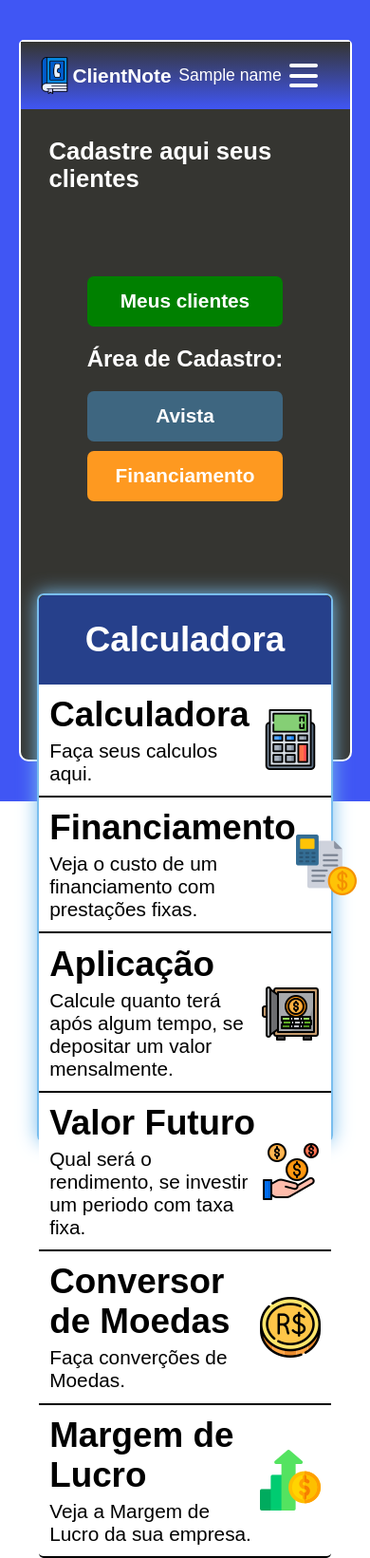
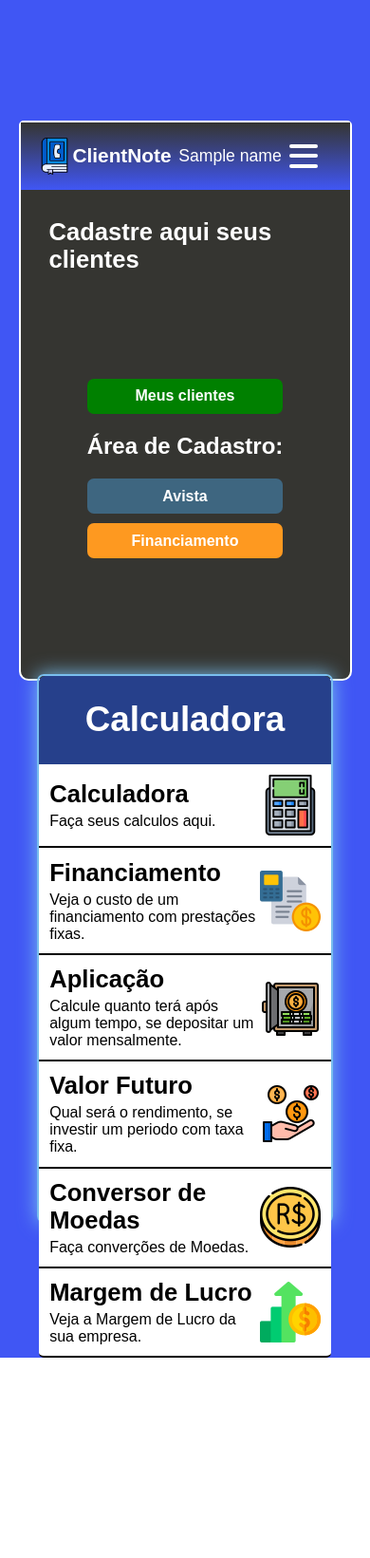
Before and after one commit to LeonardoHenriqueFR01/Agenda, a Flask app: template app/templates/agenda.html in a window 390 px wide. Shown: the whole page at 95% size. After the commit the page ends 1430 px from the top, so only its background shows below. Run offline with Flask 3, Linux system fonts and the light colour scheme; the template is opened without the code that fills it: most values are stand-ins (such as "Sample title", 1, 10 or a date in 2020).

Commit message:
initial responsividade

```diff
--- a/app/static/css/agenda.css
+++ b/app/static/css/agenda.css
@@ -13,6 +13,12 @@
     --background-content-h1: #26408B;
     --background-container: #1C1F33;
     --border-content: #79BEEE;
+}
+
+body {
+    height: 100vh;
+
+    background-color: var(--primary-color);
 }
 
 .container {
@@ -919,7 +925,7 @@
     background-color: var(--primary-color);
 }
 
-/* Configurações de responsividade  Interface inicial */
+/* Configurações de responsividade Interface inicial */
 @media (max-width: 786px) {
 
     .container {
@@ -928,7 +934,7 @@
 
     .container > .menu-principal {
         width: 90vw;
-        height: 90vh;
+        height: 70vh;
     }
 
     .container > .menu-principal > .menu-content {
@@ -961,18 +967,18 @@
         font-size: 1.6em;
     }
 
-    .container > .menu-principal > .btn-clientes > button {
+    .container > .menu-principal .menu-content > .btn-clientes > button {
         padding: .6em;
-        font-size: 1.1em;
+        font-size: 1em;
     }
 
     .container > .menu-principal > .btn-clientes > .btn-cadastrar > h2 {
         font-size: 1.4em;
     }
 
-    .container > .menu-principal > .btn-clientes > .btn-cadastrar > button {
-        padding: .5em;
-        font-size: 1.1em;
+    .container > .menu-principal > .menu-content > .btn-clientes > .btn-cadastrar > button {
+        padding: .6em;
+        font-size: 1em;
     }
 
 }
@@ -1069,3 +1075,55 @@
     }
 
 }
+
+/* Configurações de responsividade área de calculos */
+
+@media (max-width: 786px) {
+    .menu-principal > .menu-content > .calculadora > .content-options > .opt-calculadora > .box-calculadora > h2 {
+        font-size: 1.6em;
+    }
+
+    .menu-principal > .menu-content > .calculadora > .content-options > .opt-calculadora > .box-calculadora > p {
+        font-size: 1em;
+    }
+
+    .menu-principal > .menu-content > .calculadora > .content-options > .opt-financiamento > .box-financiamento > h2 {
+        font-size: 1.6em;
+    }
+
+    .menu-principal > .menu-content > .calculadora > .content-options > .opt-financiamento > .box-financiamento > p {
+        font-size: 1em;
+    }
+
+    .menu-principal > .menu-content > .calculadora > .content-options > .opt-aplicacao > .box-aplicacao > h2 {
+        font-size: 1.6em;
+    }
+
+    .menu-principal > .menu-content > .calculadora > .content-options > .opt-aplicacao > .box-aplicacao > p {
+        font-size: 1em;
+    }
+
+    .menu-principal > .menu-content > .calculadora > .content-options > .opt-valor-futuro > .box-valor-futuro > h2 {
+        font-size: 1.6em;
+    }
+
+    .menu-principal > .menu-content > .calculadora > .content-options > .opt-valor-futuro > .box-valor-futuro > p {
+        font-size: 1em;
+    }
+
+    .menu-principal > .menu-content > .calculadora > .content-options > .opt-conversor-moedas > .box-conversor-moedas > h2 {
+        font-size: 1.6em;
+    }
+
+    .menu-principal > .menu-content > .calculadora > .content-options > .opt-conversor-moedas > .box-conversor-moedas > p {
+        font-size: 1em;
+    }
+
+    .menu-principal > .menu-content > .calculadora > .content-options > .opt-lucro > .box-lucro > h2 {
+        font-size: 1.6em;
+    }
+
+    .menu-principal > .menu-content > .calculadora > .content-options > .opt-lucro > .box-lucro > p {
+        font-size: 1em;
+    }
+}
```
